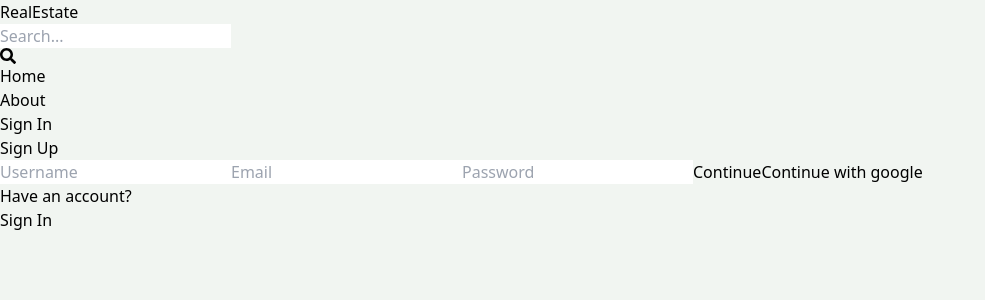
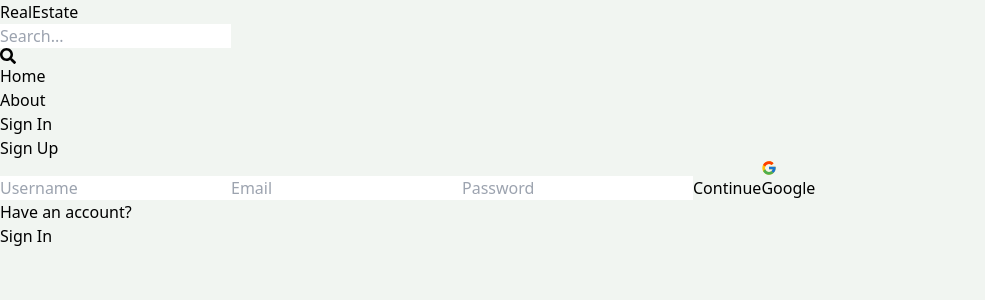
Before and after one commit to Shakti10128/real_estate, a React (Vite) app in the folder client/: page /sign-up in a window 1280 px wide. Shown: the top 300 px of the page, without its empty margins (0-985 px from the left). Built offline with nearby package versions, Linux system fonts and the light colour scheme; no server answers.

Commit message:
updated the header and make the profile page private

```diff
--- a/client/src/App.jsx
+++ b/client/src/App.jsx
@@ -5,6 +5,7 @@ import SignUp from './pages/SignUp'
 import Profile from "./pages/Profile"
 import About from './pages/About'
 import Header from "./components/Header"
+import PrivateRoute from "./components/PrivateRoute"
 
 function App() {
   return (
@@ -14,7 +15,9 @@ function App() {
             <Route path="/" element={<Home/>}/>
             <Route path="/sign-in" element={<SignIn />}/>
             <Route path="/sign-up" element={<SignUp/>}/>
-            <Route path="/profile" element={<Profile/>}/>
+            <Route element={<PrivateRoute/>}>
+              <Route path="/profile" element={<Profile/>}/>
+            </Route>
             <Route path="/about" element={<About/>}/>
           </Routes>
         </BrowserRouter>
--- a/client/src/components/Header.jsx
+++ b/client/src/components/Header.jsx
@@ -1,8 +1,11 @@
 import React from 'react'
 import {FaSearch} from 'react-icons/fa'
 import { Link } from 'react-router-dom'
+import {useSelector} from 'react-redux'
 
 const Header = () => {
+    const {currentUser} = useSelector((state)=> state.user);
+    console.log(currentUser);
   return (
     <header className='bg-slate-200 shadow-md'>
         {/* creating name of the website */}
@@ -19,15 +22,25 @@ const Header = () => {
                 <FaSearch className='cursor-pointer'/>
             </form>
 
-            <ul className='flex gap-4 font-semibold'>
+            <ul className='flex gap-4 font-semibold items-center'>
                <Link to={'/'}>
                     <li className='hidden sm:inline text-slate-700 hover:underline'>Home</li>
                </Link>
                 <Link to={'/about'}>
                     <li className='hidden sm:inline text-slate-700 hover:underline'>About</li>
                 </Link>
-                <Link to={'/sign-in'}>
-                    <li className=' text-slate-700 hover:underline'>Sign In</li>
+                <Link to={'/profile'}>
+                {
+                    currentUser ?
+                            (
+                            <img src={currentUser?.avatar} alt="profile"
+                            className='rounded-full w-10 h-10 object-cover'
+                            />
+                            )
+                            : (
+                            <li className=' text-slate-700 hover:underline'>Sign In</li>
+                            )
+                }
                 </Link>
             </ul>
         </div>
--- a/client/src/components/OAuth.jsx
+++ b/client/src/components/OAuth.jsx
@@ -1,9 +1,11 @@
 import React from 'react'
 import {GoogleAuthProvider,getAuth,signInWithPopup} from '@firebase/auth'
+import { FcGoogle } from "react-icons/fc";
 import { app } from '../firebase'
 import {useDispatch} from 'react-redux'
 import {signInSuccess} from '../redux/user/userSlice';
 import { useNavigate } from 'react-router-dom';
+import toast from 'react-hot-toast';
 
 
 
@@ -43,8 +45,9 @@ const OAuth = () => {
     // by default button type is submit, change it into button, want to prevent form submition
     <button
     onClick={handleGoogleClick}
-    type='button' className='bg-red-700 text-white p-3 rounded-lg uppercase hover:opacity-85'>
-        Continue with google
+    type='button' className='flex items-center justify-center gap-3  p-3 rounded-lg bg-slate-700'>
+        <FcGoogle/>
+        <span className='font-semibold text-lg text-white'>Google</span>
     </button>
   )
 }
--- /dev/null
+++ b/client/src/components/PrivateRoute.jsx
@@ -0,0 +1,10 @@
+import React from 'react'
+import { useSelector } from 'react-redux'
+import { Outlet,Navigate } from 'react-router-dom';
+
+const PrivateRoute = () => {
+    const {currentUser} = useSelector((state)=> state.user);
+  return currentUser ? <Outlet/> : <Navigate to='/sign-in'/>
+}
+
+export default PrivateRoute
```
